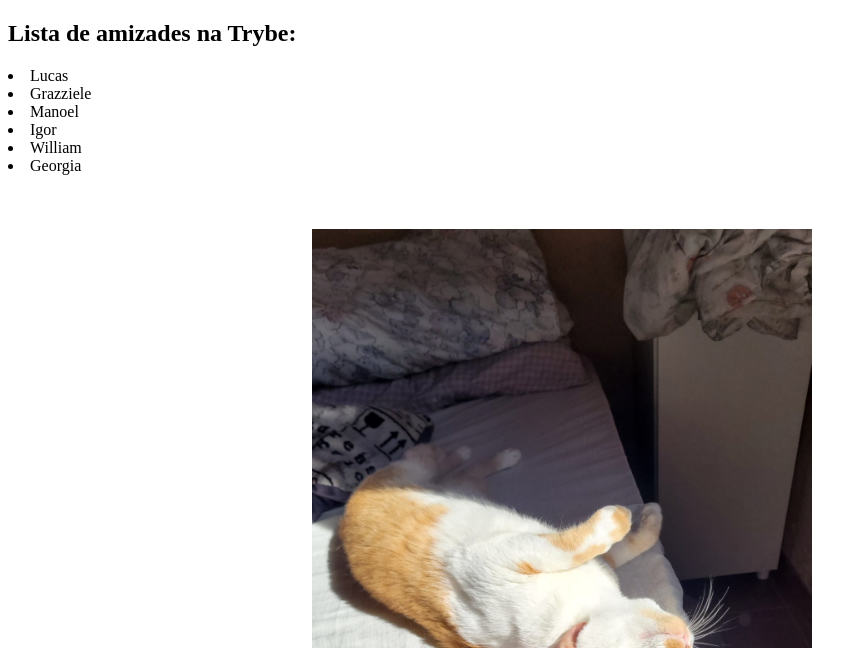
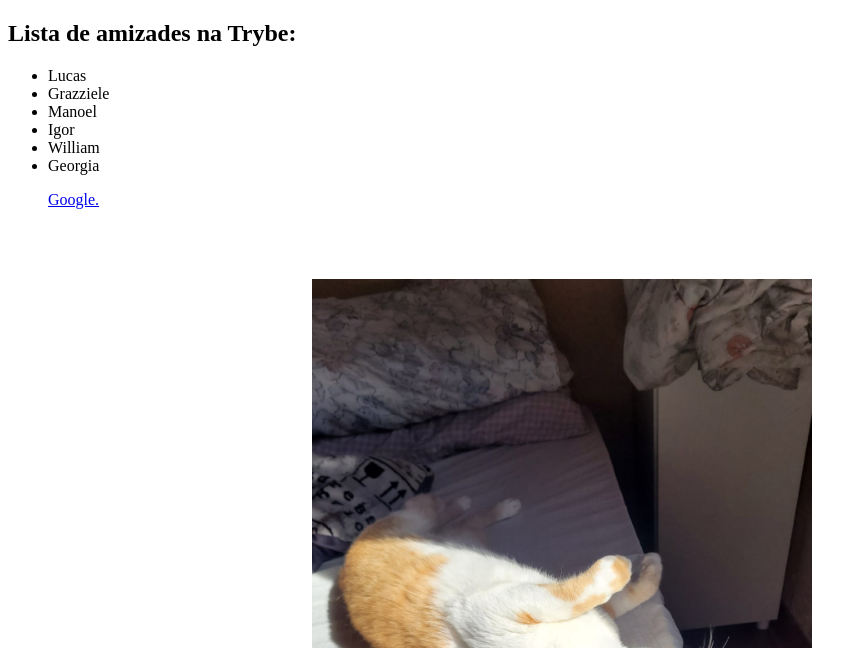
Before and after one commit to Minatto95/trybe-exercicios, a plain HTML site: page fundamentos/bloco-3-introducao-a-html-e-css/dia-1-html-css-estruturas-de-pagina/index.html in a window 1280 px wide. Shown: the top 648 px of the page, without its empty margins (0-867 px from the left). Drawn offline with Linux system fonts and the light colour scheme.

Commit message:
adicionado link para o google.

```diff
--- a/fundamentos/bloco-3-introducao-a-html-e-css/dia-1-html-css-estruturas-de-pagina/index.html
+++ b/fundamentos/bloco-3-introducao-a-html-e-css/dia-1-html-css-estruturas-de-pagina/index.html
@@ -6,14 +6,16 @@
   </head>
   <body>
     <h2>Lista de amizades na Trybe:</h2>
-
+    <ul>
     <li>Lucas </li>
     <li>Grazziele </li>
     <li>Manoel </li>
     <li>Igor </li>
     <li>William </li>
     <li>Georgia </li>
+    </ul>
 
+      <ul><a href="https://www.google.com/">Google.</a></ul>
     <br><br><br>
 
     <img src="https://www.betrybe.com/images/logo-negative-green.svg"width="300px">
```
